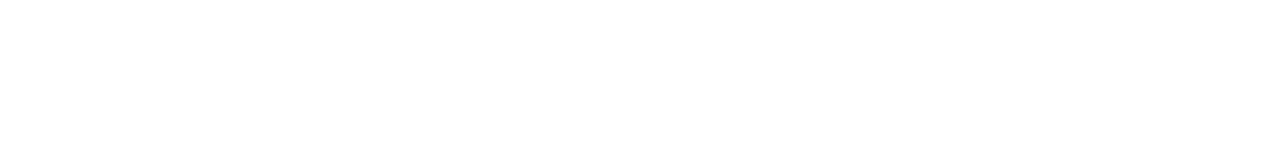
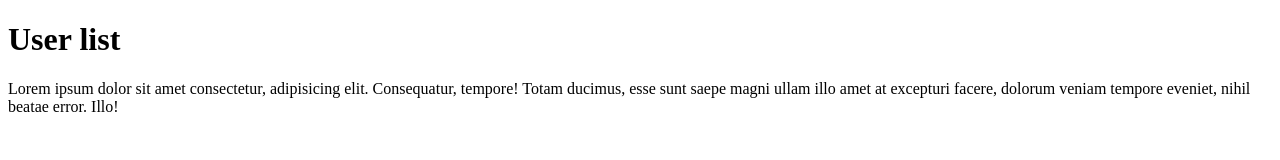
Before and after one commit to duric10/moj-prvi-repo-4, a plain HTML site: page index.html in a window 1280 px wide. Drawn offline with Linux system fonts and the light colour scheme.

Commit message:
feat: User list

```diff
--- a/index.html
+++ b/index.html
@@ -5,5 +5,12 @@
     <meta name="viewport" content="width=device-width, initial-scale=1.0" />
     <title>Document</title>
   </head>
-  <body></body>
+  <body>
+    <h1>User list</h1>
+    <p>
+      Lorem ipsum dolor sit amet consectetur, adipisicing elit. Consequatur,
+      tempore! Totam ducimus, esse sunt saepe magni ullam illo amet at excepturi
+      facere, dolorum veniam tempore eveniet, nihil beatae error. Illo!
+    </p>
+  </body>
 </html>
```
